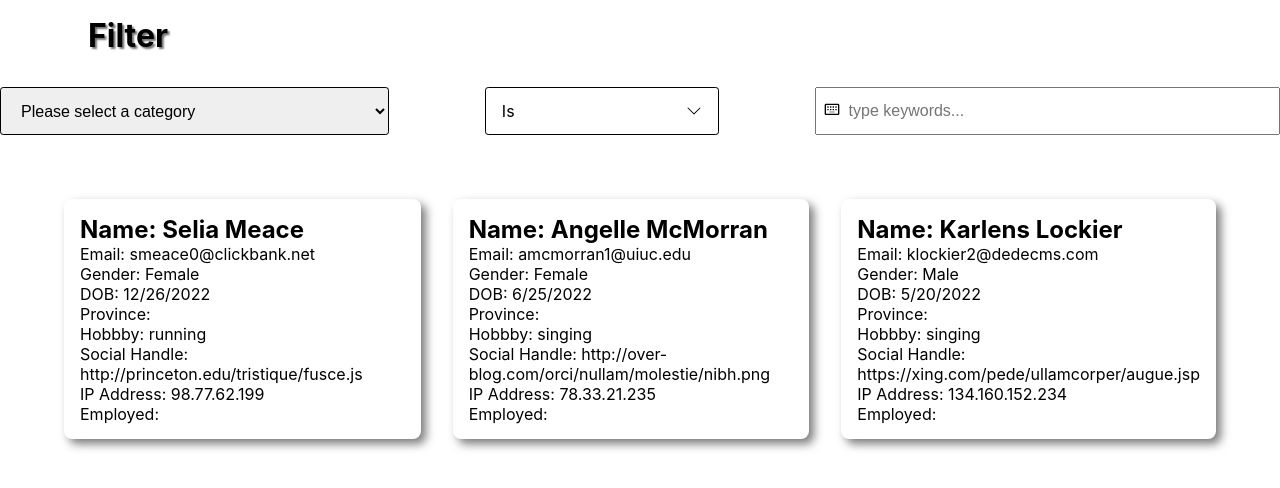
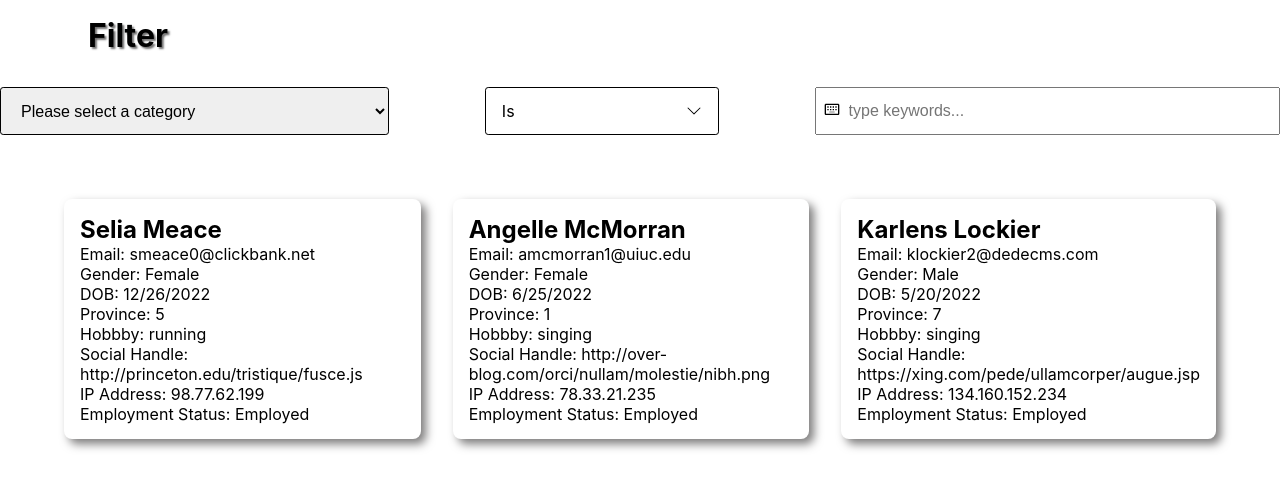
Before and after one commit to prakritip0/react-filter, a React (Create React App) app: page / in a window 1280 px wide. Shown: the top 488 px of the page. Built offline with nearby package versions, Linux system fonts and the light colour scheme.

Commit message:
chore: fix provinces and employment key bugs

```diff
--- a/src/components/Display.js
+++ b/src/components/Display.js
@@ -1,4 +1,8 @@
-const Display = ({defaultTag, data}) => {
+const Display = ({ defaultTag, data }) => {
+
+    const keys = Object.keys(data[0]);
+
+    console.log(keys);
     // console.log(data);
     return (
         <>
@@ -11,19 +15,18 @@ const Display = ({defaultTag, data}) => {
                         </p>
                     )
                 })} */}
-                {data.map((datum)=>{
-                    console.log(datum);
-                    return(
+                {data.map((datum) => {
+                    return (
                         <div className="singleProfile" key={datum.email}>
-                            <h2>Name: {datum.first_name} {datum.last_name}</h2>
+                            <h2>{datum.first_name} {datum.last_name}</h2>
                             <p>Email: {datum.email}</p>
                             <p>Gender: {datum.gender}</p>
                             <p>DOB: {datum.date_of_birth}</p>
-                            <p>Province: {datum.provinces }</p>
+                            <p>Province: {datum["provinces "]}</p>
                             <p>Hobbby: {datum.hobbies}</p>
                             <p>Social Handle: {datum.socials}</p>
                             <p>IP Address: {datum.ip_address}</p>
-                            <p>Employed: {datum.is_employed}</p>
+                            <p>Employment Status: {datum.is_employed ? "Employed": "Unemployed"}</p>
                         </div>
                     )
                 })}
--- a/src/components/Filters.js
+++ b/src/components/Filters.js
@@ -7,11 +7,12 @@ import { MdOutlineKeyboardAlt } from "react-icons/md";
 // }
 const Filters = ({ defaultTag, setDefaultTag, data }) => {
   const tagsArray = Object.keys(data[0]);
-
+console.log(tagsArray)
   // tagsArray.unshift("Please select a category");
 
   const handleCategoryChange = (e) => {
     setDefaultTag(e.target.value)
+
   }
   return (
     <div className="filters flex-row">
@@ -21,7 +22,7 @@ const Filters = ({ defaultTag, setDefaultTag, data }) => {
             console.log(defaultTag);
             return (
               <>
-                <option value={category}>{category.split("_")}</option>
+                <option value={category }>{category.split("_")}</option>
               </>
             )
           })}
```
Also changed, not shown: src/index.css (+0 -10 lines).
